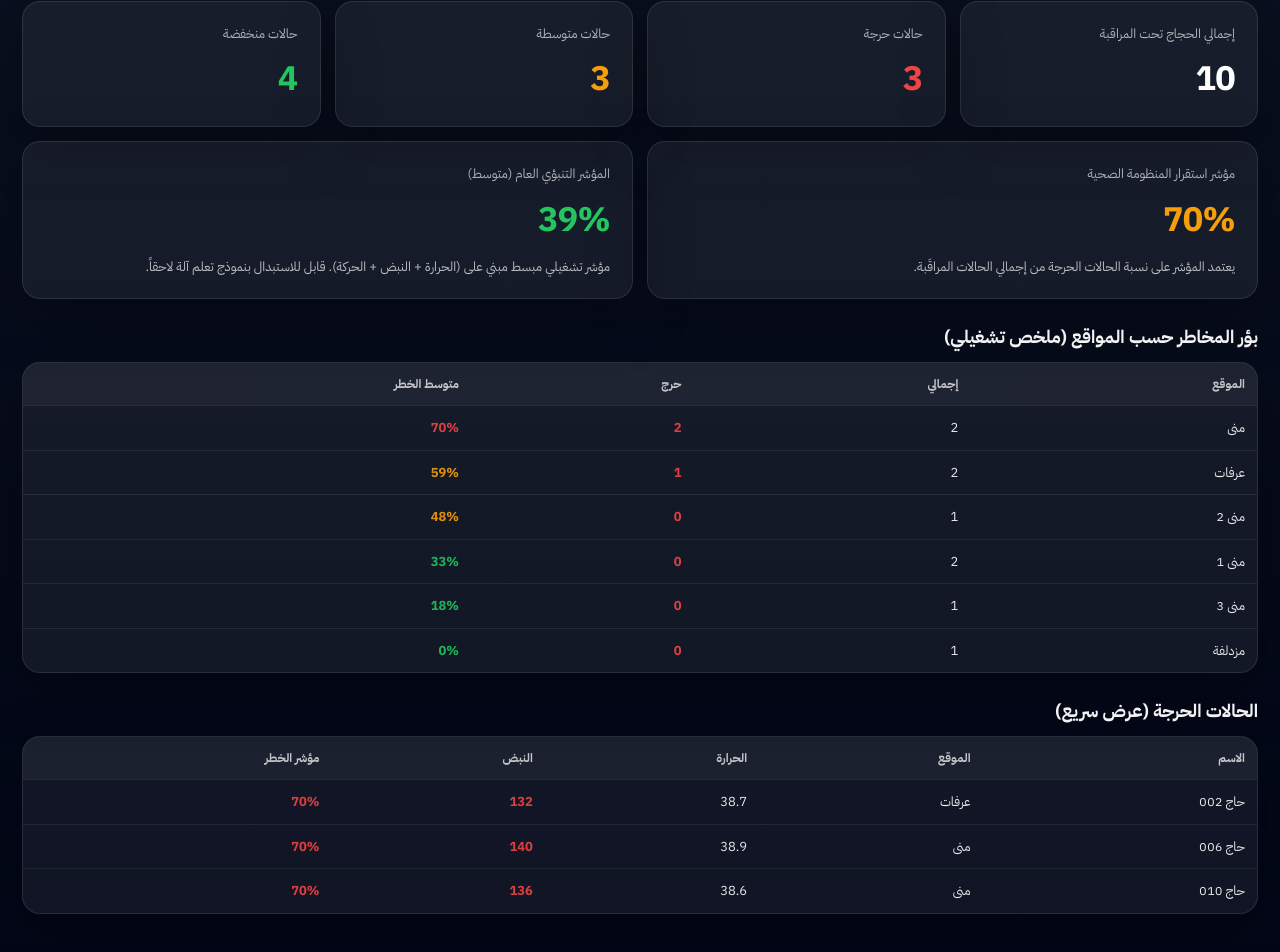
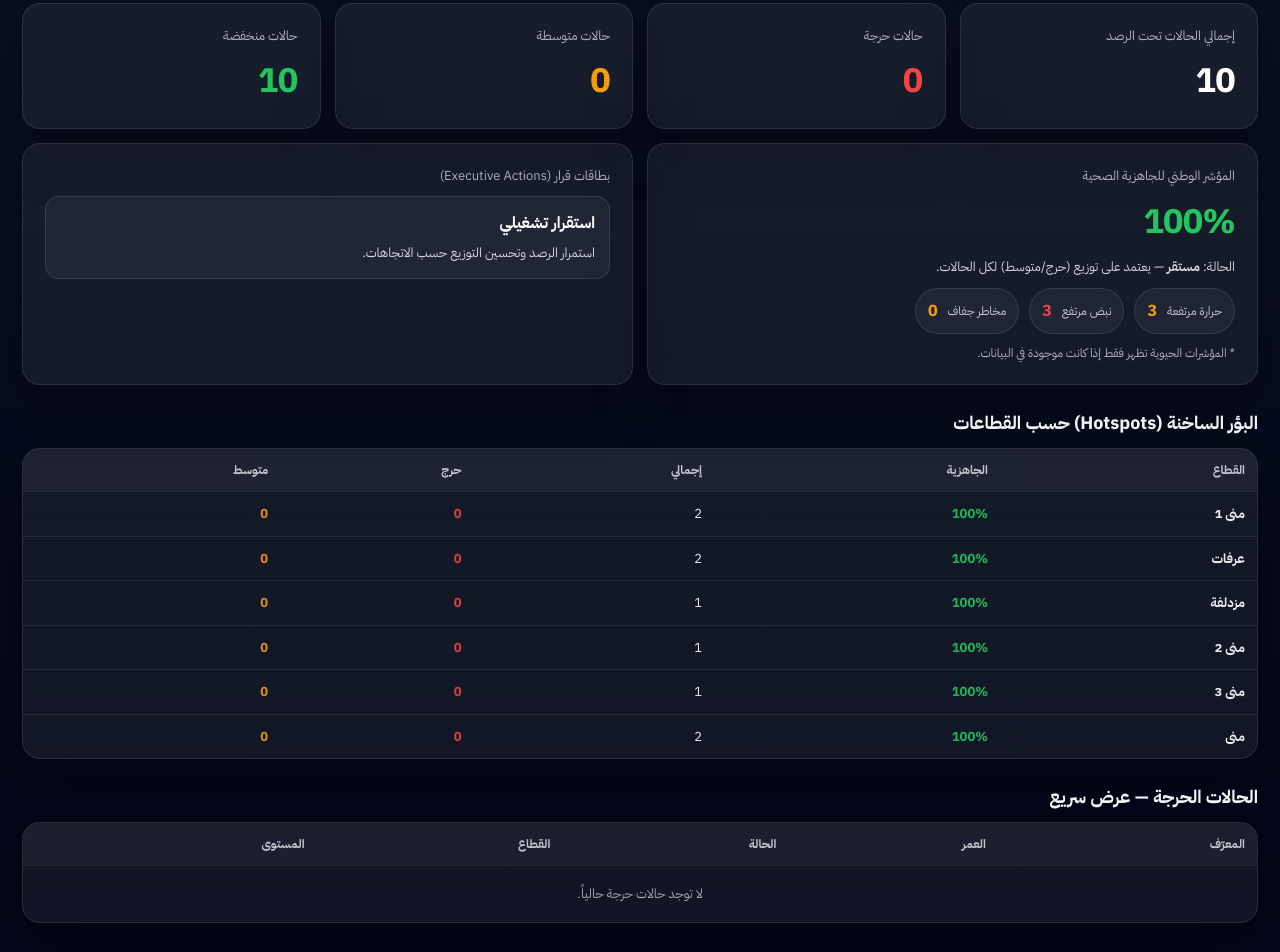
Before and after one commit to jkg9rmd8td-blip/hajj-health-monitoring, a Next.js app: page / in a window 1280 px wide. Shown: the part 238-1190 px from the top of the page. Built offline with nearby package versions, Linux system fonts and the light colour scheme.

Commit message:
Update page.js

```diff
--- a/app/page.js
+++ b/app/page.js
@@ -2,33 +2,29 @@
 
 import { useEffect, useMemo, useState } from "react"
 
-function clamp(n, a, b) { return Math.max(a, Math.min(b, n)) }
-
-function calcRiskScore(p) {
-  const hr = Number(p.heartRate ?? p.hr ?? p.pulse ?? 0)
-  const t = Number(p.temperature ?? p.temp ?? p.bodyTemp ?? 0)
-  const move = Number(p.movement ?? p.steps ?? p.activity ?? 0)
-
-  // نموذج مبسط رسمي للعرض (يُستبدل لاحقاً بنموذج ML)
-  let score = 0
-  if (t >= 39) score += 45
-  else if (t >= 38) score += 30
-  else if (t >= 37.5) score += 18
-
-  if (hr >= 130) score += 40
-  else if (hr >= 120) score += 30
-  else if (hr >= 110) score += 18
-
-  if (move >= 80) score += 10
-  else if (move >= 40) score += 6
-
-  return clamp(Math.round(score), 0, 100)
+function normalizeRiskArabic(v) {
+  const x = String(v ?? "").trim()
+  if (x.includes("حرج")) return "critical"
+  if (x.includes("متوسط")) return "medium"
+  return "low"
 }
 
-function scoreToRisk(score) {
-  if (score >= 70) return "critical"
-  if (score >= 45) return "medium"
-  return "low"
+function readinessIndex(total, critical, medium) {
+  if (!total) return 100
+  const c = (critical / total) * 100
+  const m = (medium / total) * 100
+  let score = 100 - Math.round(c * 1.25) - Math.round(m * 0.55)
+  return Math.max(0, Math.min(100, score))
+}
+
+function band(score) {
+  if (score >= 85) return { label: "مستقر", cls: "green" }
+  if (score >= 70) return { label: "مراقبة", cls: "amber" }
+  return { label: "تأهب", cls: "red" }
+}
+
+function fmtTime(d) {
+  try { return d.toLocaleTimeString("ar-SA") } catch { return "—" }
 }
 
 export default function Home() {
@@ -37,19 +33,9 @@ export default function Home() {
 
   const load = () => {
     fetch("/api/pilgrims", { cache: "no-store" })
-      .then((r) => r.json())
-      .then((rows) => {
-        const enriched = (Array.isArray(rows) ? rows : []).map((p, idx) => {
-          const riskScore = calcRiskScore(p)
-          const computedRisk = scoreToRisk(riskScore)
-          return {
-            id: p.id ?? idx + 1,
-            ...p,
-            riskScore,
-            computedRisk,
-          }
-        })
-        setData(enriched)
+      .then(r => r.json())
+      .then(rows => {
+        setData(Array.isArray(rows) ? rows : [])
         setLastSync(new Date())
       })
       .catch(() => {
@@ -60,67 +46,74 @@ export default function Home() {
 
   useEffect(() => {
     load()
-    const t = setInterval(load, 10000) // تحديث كل 10 ثواني
+    const t = setInterval(load, 10000) // تحديث 10 ثواني
     return () => clearInterval(t)
   }, [])
 
   const stats = useMemo(() => {
     const total = data.length
+    const critical = data.filter(p => normalizeRiskArabic(p.risk_level ?? p.risk) === "critical").length
+    const medium = data.filter(p => normalizeRiskArabic(p.risk_level ?? p.risk) === "medium").length
+    const low = data.filter(p => normalizeRiskArabic(p.risk_level ?? p.risk) === "low").length
 
-    // نقرأ "computedRisk" أولاً، وإذا غير موجود نرجع لـ risk
-    const riskOf = (p) => p.computedRisk ?? p.risk
+    const readiness = readinessIndex(total, critical, medium)
+    const b = band(readiness)
 
-    const critical = data.filter(p => riskOf(p) === "critical").length
-    const medium = data.filter(p => riskOf(p) === "medium").length
-    const low = data.filter(p => riskOf(p) === "low").length
+    // إشارات سوار (إذا موجودة)
+    const highTemp = data.filter(p => Number(p.temperature) >= 38.5).length
+    const highPulse = data.filter(p => Number(p.heartRate) >= 120).length
+    const highHyd = data.filter(p => Number(p.hydrationRisk) >= 60).length
 
-    const stability = total ? 100 - Math.round((critical / total) * 100) : 100
+    return { total, critical, medium, low, readiness, band: b, highTemp, highPulse, highHyd }
+  }, [data])
 
-    const avgRisk = total
-      ? Math.round(data.reduce((s, p) => s + (Number(p.riskScore) || 0), 0) / total)
-      : 0
-
-    return { total, critical, medium, low, stability, avgRisk }
+  const hotspots = useMemo(() => {
+    const map = new Map()
+    for (const p of data) {
+      const sector = String(p.clinic_location ?? p.location ?? "غير محدد")
+      const risk = normalizeRiskArabic(p.risk_level ?? p.risk)
+      const e = map.get(sector) ?? { sector, total: 0, critical: 0, medium: 0, low: 0 }
+      e.total++
+      e[risk]++
+      map.set(sector, e)
+    }
+    const arr = Array.from(map.values()).map(s => ({
+      ...s,
+      readiness: readinessIndex(s.total, s.critical, s.medium)
+    }))
+    return arr.sort((a, b) => (a.readiness - b.readiness) || (b.critical - a.critical)).slice(0, 6)
   }, [data])
 
   const criticalRows = useMemo(() => {
-    const riskOf = (p) => p.computedRisk ?? p.risk
     return data
-      .filter(p => riskOf(p) === "critical")
-      .sort((a, b) => (b.riskScore || 0) - (a.riskScore || 0))
+      .filter(p => normalizeRiskArabic(p.risk_level ?? p.risk) === "critical")
       .slice(0, 8)
   }, [data])
 
-  const locationHeat = useMemo(() => {
-    const riskOf = (p) => p.computedRisk ?? p.risk
-    const map = new Map()
-
-    for (const p of data) {
-      const loc = String(p.location ?? "غير محدد")
-      const entry = map.get(loc) ?? { location: loc, total: 0, critical: 0, avgRiskSum: 0 }
-      entry.total += 1
-      if (riskOf(p) === "critical") entry.critical += 1
-      entry.avgRiskSum += Number(p.riskScore) || 0
-      map.set(loc, entry)
+  const actions = useMemo(() => {
+    const items = []
+    if (stats.band.label === "تأهب") {
+      items.push({ title: "رفع التأهب", detail: "تعزيز فرق الإسعاف والفرز في القطاعات الأقل جاهزية خلال الذروة." })
+      items.push({ title: "إجراءات بيئية", detail: "تكثيف التبريد/الرش في البؤر الساخنة وفق الخريطة التشغيلية." })
+      items.push({ title: "تنبيه الحملات", detail: "تفعيل رسائل وقائية إلزامية للمجموعات عالية الخطورة." })
+    } else if (stats.band.label === "مراقبة") {
+      items.push({ title: "مراقبة معززة", detail: "رفع نقاط الفرز وتهيئة فرق متنقلة احتياطية." })
+      items.push({ title: "وقاية استباقية", detail: "توجيه الحملات لإدارة الإجهاد (راحة/سوائل/تقليل جهد)." })
+    } else {
+      items.push({ title: "استقرار تشغيلي", detail: "استمرار الرصد وتحسين التوزيع حسب الاتجاهات." })
     }
-
-    return Array.from(map.values())
-      .map(x => ({ ...x, avgRisk: x.total ? Math.round(x.avgRiskSum / x.total) : 0 }))
-      .sort((a, b) => (b.critical - a.critical) || (b.avgRisk - a.avgRisk))
-      .slice(0, 6)
-  }, [data])
+    return items
+  }, [stats])
 
   return (
     <main>
-      <div style={{ display: "flex", justifyContent: "space-between", alignItems: "center", gap: 12, marginTop: 8 }}>
-        <div className="sectionTitle" style={{ margin: 0 }}>لوحة القيادة الوطنية</div>
-        <div style={{ opacity: .65, fontSize: 13 }}>
-          آخر تحديث: {lastSync ? lastSync.toLocaleTimeString("ar-SA") : "—"}
-        </div>
+      <div style={{ display: "flex", justifyContent: "space-between", gap: 12, alignItems: "center", marginTop: 10 }}>
+        <div className="sectionTitle" style={{ margin: 0 }}>غرفة العمليات الوطنية — صحة ضيوف الرحمن</div>
+        <div style={{ opacity: .65, fontSize: 13 }}>آخر تحديث: {lastSync ? fmtTime(lastSync) : "—"}</div>
       </div>
 
       <div className="grid4" style={{ marginTop: 14 }}>
-        <KPI label="إجمالي الحجاج تحت المراقبة" value={stats.total} />
+        <KPI label="إجمالي الحالات تحت الرصد" value={stats.total} />
         <KPI label="حالات حرجة" value={stats.critical} tone="red" />
         <KPI label="حالات متوسطة" value={stats.medium} tone="amber" />
         <KPI label="حالات منخفضة" value={stats.low} tone="green" />
@@ -128,90 +121,96 @@ export default function Home() {
 
       <div className="grid2" style={{ marginTop: 14 }}>
         <div className="card">
-          <div className="kpiLabel">مؤشر استقرار المنظومة الصحية</div>
-          <div className={"kpiValue " + (stats.stability >= 85 ? "green" : stats.stability >= 70 ? "amber" : "red")}>
-            {stats.stability}%
+          <div className="kpiLabel">المؤشر الوطني للجاهزية الصحية</div>
+          <div className={"kpiValue " + stats.band.cls}>{stats.readiness}%</div>
+          <div style={{ marginTop: 10, opacity: .8, fontSize: 13 }}>
+            الحالة: <b>{stats.band.label}</b> — يعتمد على توزيع (حرج/متوسط) لكل الحالات.
           </div>
-          <div style={{ marginTop: 12, opacity: .7, fontSize: 13 }}>
-            يعتمد المؤشر على نسبة الحالات الحرجة من إجمالي الحالات المراقَبة.
+
+          <div style={{ marginTop: 12, display: "flex", gap: 10, flexWrap: "wrap" }}>
+            <MiniChip label="حرارة مرتفعة" value={stats.highTemp} tone="amber" />
+            <MiniChip label="نبض مرتفع" value={stats.highPulse} tone="red" />
+            <MiniChip label="مخاطر جفاف" value={stats.highHyd} tone="amber" />
+          </div>
+          <div style={{ marginTop: 10, opacity: .65, fontSize: 12 }}>
+            * المؤشرات الحيوية تظهر فقط إذا كانت موجودة في البيانات.
           </div>
         </div>
 
         <div className="card">
-          <div className="kpiLabel">المؤشر التنبؤي العام (متوسط)</div>
-          <div className={"kpiValue " + (stats.avgRisk >= 70 ? "red" : stats.avgRisk >= 45 ? "amber" : "green")}>
-            {stats.avgRisk}%
-          </div>
-          <div style={{ marginTop: 12, opacity: .7, fontSize: 13 }}>
-            مؤشر تشغيلي مبسط مبني على (الحرارة + النبض + الحركة). قابل للاستبدال بنموذج تعلم آلة لاحقاً.
+          <div className="kpiLabel">بطاقات قرار (Executive Actions)</div>
+          <div style={{ display: "grid", gap: 10 }}>
+            {actions.map((a, i) => (
+              <div key={i} style={{
+                background: "rgba(255,255,255,.05)",
+                border: "1px solid rgba(255,255,255,.10)",
+                borderRadius: 14,
+                padding: 14
+              }}>
+                <div style={{ fontWeight: 900, marginBottom: 6 }}>{a.title}</div>
+                <div style={{ opacity: .8, fontSize: 13, lineHeight: 1.8 }}>{a.detail}</div>
+              </div>
+            ))}
           </div>
         </div>
       </div>
 
-      <div className="sectionTitle">بؤر المخاطر حسب المواقع (ملخص تشغيلي)</div>
+      <div className="sectionTitle">البؤر الساخنة (Hotspots) حسب القطاعات</div>
       <div className="card" style={{ padding: 0 }}>
         <table className="table">
           <thead>
             <tr>
-              <th>الموقع</th>
+              <th>القطاع</th>
+              <th>الجاهزية</th>
               <th>إجمالي</th>
               <th>حرج</th>
-              <th>متوسط الخطر</th>
+              <th>متوسط</th>
             </tr>
           </thead>
           <tbody>
-            {locationHeat.map((x, i) => (
-              <tr key={i}>
-                <td>{x.location}</td>
-                <td>{x.total}</td>
-                <td className="red" style={{ fontWeight: 900 }}>{x.critical}</td>
-                <td className={x.avgRisk >= 70 ? "red" : x.avgRisk >= 45 ? "amber" : "green"} style={{ fontWeight: 900 }}>
-                  {x.avgRisk}%
-                </td>
-              </tr>
-            ))}
-            {locationHeat.length === 0 && (
-              <tr>
-                <td colSpan={4} style={{ textAlign: "center", opacity: .6, padding: 18 }}>
-                  لا توجد بيانات كافية لتجميع المواقع.
-                </td>
-              </tr>
+            {hotspots.map((h, i) => {
+              const b = band(h.readiness)
+              return (
+                <tr key={i}>
+                  <td style={{ fontWeight: 900 }}>{h.sector}</td>
+                  <td className={b.cls} style={{ fontWeight: 900 }}>{h.readiness}%</td>
+                  <td>{h.total}</td>
+                  <td className="red" style={{ fontWeight: 900 }}>{h.critical}</td>
+                  <td className="amber" style={{ fontWeight: 900 }}>{h.medium}</td>
+                </tr>
+              )
+            })}
+            {hotspots.length === 0 && (
+              <tr><td colSpan={5} style={{ textAlign: "center", opacity: .6, padding: 18 }}>لا توجد بيانات.</td></tr>
             )}
           </tbody>
         </table>
       </div>
 
-      <div className="sectionTitle">الحالات الحرجة (عرض سريع)</div>
+      <div className="sectionTitle">الحالات الحرجة — عرض سريع</div>
       <div className="card" style={{ padding: 0 }}>
         <table className="table">
           <thead>
             <tr>
-              <th>الاسم</th>
-              <th>الموقع</th>
-              <th>الحرارة</th>
-              <th>النبض</th>
-              <th>مؤشر الخطر</th>
+              <th>المعرّف</th>
+              <th>العمر</th>
+              <th>الحالة</th>
+              <th>القطاع</th>
+              <th>المستوى</th>
             </tr>
           </thead>
           <tbody>
             {criticalRows.map((p, i) => (
               <tr key={i}>
-                <td>{p.name ?? "—"}</td>
-                <td>{p.location ?? "—"}</td>
-                <td>{p.temperature ?? "—"}</td>
-                <td className="red" style={{ fontWeight: 900 }}>{p.heartRate ?? "—"}</td>
-                <td className={p.riskScore >= 70 ? "red" : p.riskScore >= 45 ? "amber" : "green"} style={{ fontWeight: 900 }}>
-                  {p.riskScore}%
-                </td>
+                <td>{p.id ?? "—"}</td>
+                <td>{p.age ?? "—"}</td>
+                <td>{p.health_status ?? "—"}</td>
+                <td>{p.clinic_location ?? "—"}</td>
+                <td className="red" style={{ fontWeight: 900 }}>{p.risk_level ?? "حرجة"}</td>
               </tr>
             ))}
-
             {criticalRows.length === 0 && (
-              <tr>
-                <td colSpan={5} style={{ textAlign: "center", opacity: .6, padding: 18 }}>
-                  لا توجد حالات حرجة حالياً.
-                </td>
-              </tr>
+              <tr><td colSpan={5} style={{ textAlign: "center", opacity: .6, padding: 18 }}>لا توجد حالات حرجة حالياً.</td></tr>
             )}
           </tbody>
         </table>
@@ -228,3 +227,21 @@ function KPI({ label, value, tone }) {
     </div>
   )
 }
+
+function MiniChip({ label, value, tone }) {
+  const cls = tone === "red" ? "red" : tone === "amber" ? "amber" : "green"
+  return (
+    <div style={{
+      background: "rgba(255,255,255,.05)",
+      border: "1px solid rgba(255,255,255,.10)",
+      borderRadius: 999,
+      padding: "10px 12px",
+      display: "flex",
+      alignItems: "center",
+      gap: 10
+    }}>
+      <span style={{ opacity: .75, fontSize: 12 }}>{label}</span>
+      <span className={cls} style={{ fontWeight: 900 }}>{value}</span>
+    </div>
+  )
+}
```
